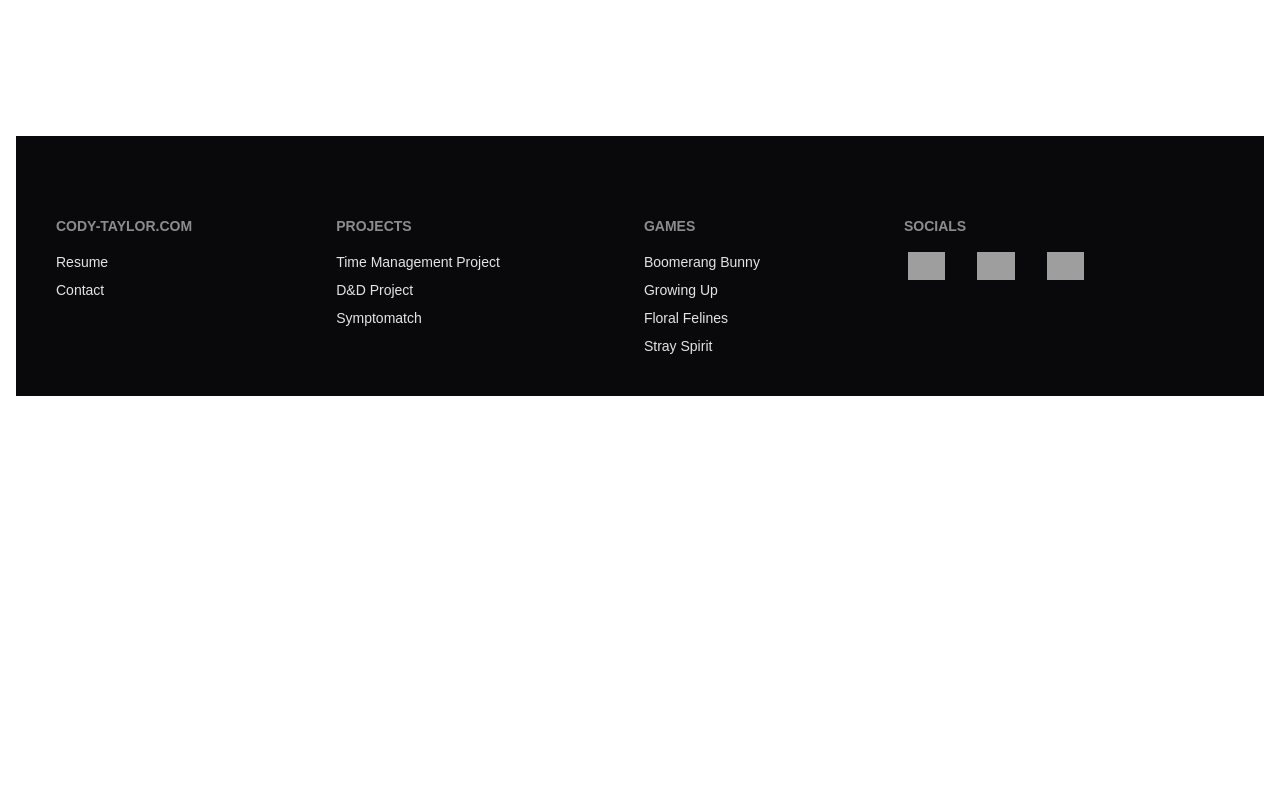
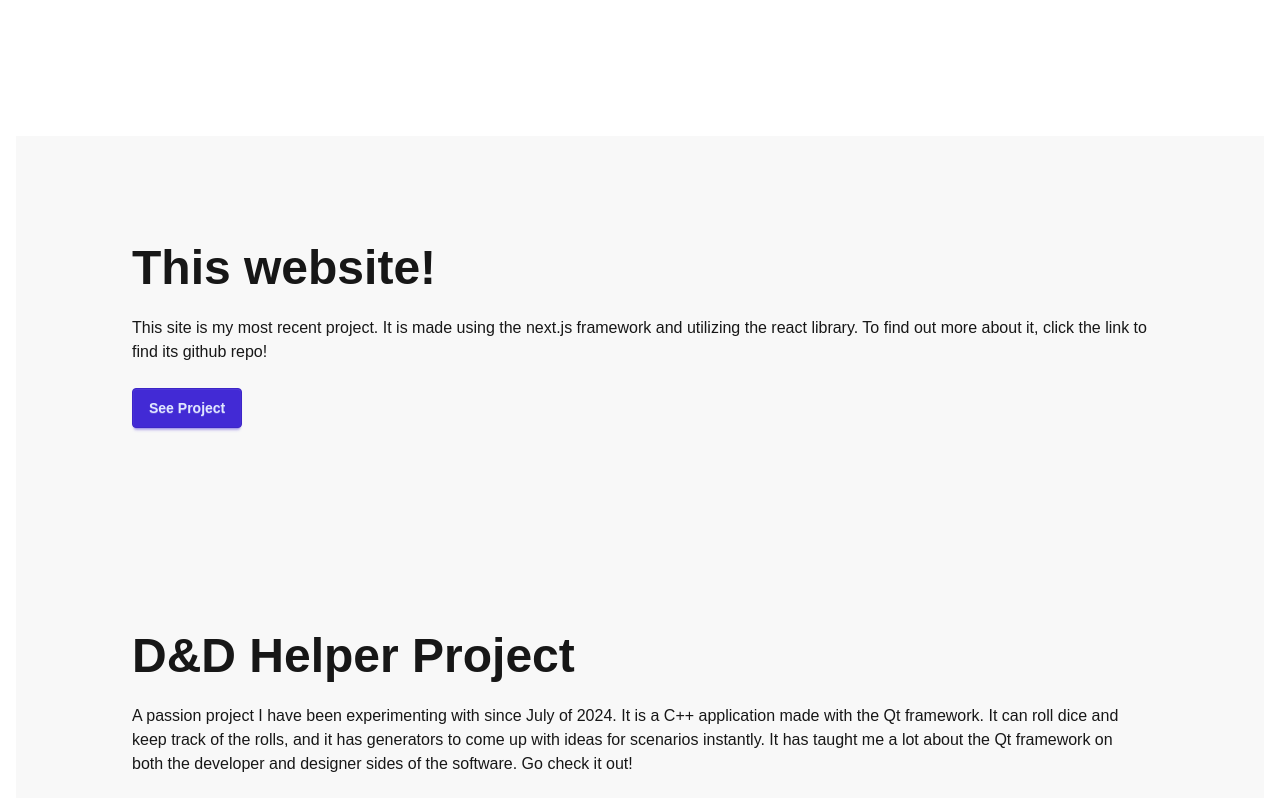
Before and after one commit to Codster177/web-dev-learning, a Next.js app in the folder next-app/: page /projects in a window 1280 px wide. Shown: the part 680-1478 px from the top of the page. Before the commit the page ends 1092 px from the top, so only its background shows below. Built offline with nearby package versions, Linux system fonts and the light colour scheme; grey boxes are pictures that could not be loaded.

Commit message:
Projects Start

```diff
--- a/next-app/app/components/PageWrapper/NavBar/NavBar.tsx
+++ b/next-app/app/components/PageWrapper/NavBar/NavBar.tsx
@@ -11,8 +11,8 @@ interface Props {
 const NavBar = ({ websiteName = "cody-taylor.com", className = "" }: Props) => {
   const projectsList = [
     "Symptomatch",
+    "Time Management Calculator",
     "Bound by the Book",
-    "Time Management Calculator",
   ];
   const gamesList = [
     "Boomerang Bunnie",
@@ -33,7 +33,7 @@ const NavBar = ({ websiteName = "cody-taylor.com", className = "" }: Props) => {
   return (
     <div className={className}>
       <div className="flex-1">
-        <Link className="btn btn-ghost text-xl" href={"./"}>
+        <Link className="btn btn-ghost text-xl hover:animate-rainbow" href={"./"}>
           {websiteName}
         </Link>
       </div>
--- a/next-app/app/components/StoryCards/StoryCard.tsx
+++ b/next-app/app/components/StoryCards/StoryCard.tsx
@@ -1,3 +1,4 @@
+import Link from "next/link";
 import React from "react";
 import { text } from "stream/consumers";
 
@@ -6,6 +7,8 @@ interface Props {
   title: string;
   textRight?: boolean;
   image?: string;
+  link?: string;
+  linkText?: string;
 }
 
 const StoryCard = ({
@@ -13,6 +16,8 @@ const StoryCard = ({
   title,
   textRight = true,
   image = "",
+  link = "",
+  linkText = "",
 }: Props) => {
   function heroDesign() {
     if (textRight) {
@@ -23,6 +28,7 @@ const StoryCard = ({
   }
 
   let imageBool = image == "" ? false : true;
+  let buttonBool = link == "" ? false : true;
 
   return (
     <div className="hero bg-base-200 min-h-100 px-25">
@@ -33,6 +39,7 @@ const StoryCard = ({
         <div>
           <h1 className="text-5xl font-bold">{title}</h1>
           <p className="py-6">{children}</p>
+          {buttonBool && (<Link className="btn btn-primary" href={link}>{linkText}</Link>)}
         </div>
       </div>
     </div>
--- a/next-app/app/projects/page.tsx
+++ b/next-app/app/projects/page.tsx
@@ -2,6 +2,7 @@ import React from "react";
 import CenterPiece from "../components/CenterPiece/CenterPiece";
 import NavBar from "../components/PageWrapper/NavBar/NavBar";
 import PageWrapper from "../components/PageWrapper/PageWrapper";
+import StoryCard from "../components/StoryCards/StoryCard";
 
 const ProjectsPage = () => {
   return (
@@ -15,6 +16,16 @@ const ProjectsPage = () => {
           Heres the projects that I like to work on in my spare time. Click here
           to learn about one of them.
         </CenterPiece>
+        <StoryCard title="This website!" link="https://github.com/Codster177/web-dev-learning" linkText="See Project">
+          This site is my most recent project. It is made using the next.js framework and utilizing the react library.
+          To find out more about it, click the link to find its github repo!
+        </StoryCard>
+        <StoryCard title="D&D Helper Project" link="https://github.com/Codster177/dnd-helper-project" linkText="See Project">
+          A passion project I have been experimenting with since July of 2024. It is a C++ application made with the Qt
+          framework. It can roll dice and keep track of the rolls, and it has generators to come up with ideas for scenarios
+          instantly. It has taught me a lot about the Qt framework on both the developer and designer sides of the software.
+          Go check it out!
+        </StoryCard>
       </PageWrapper>
     </>
   );
```
